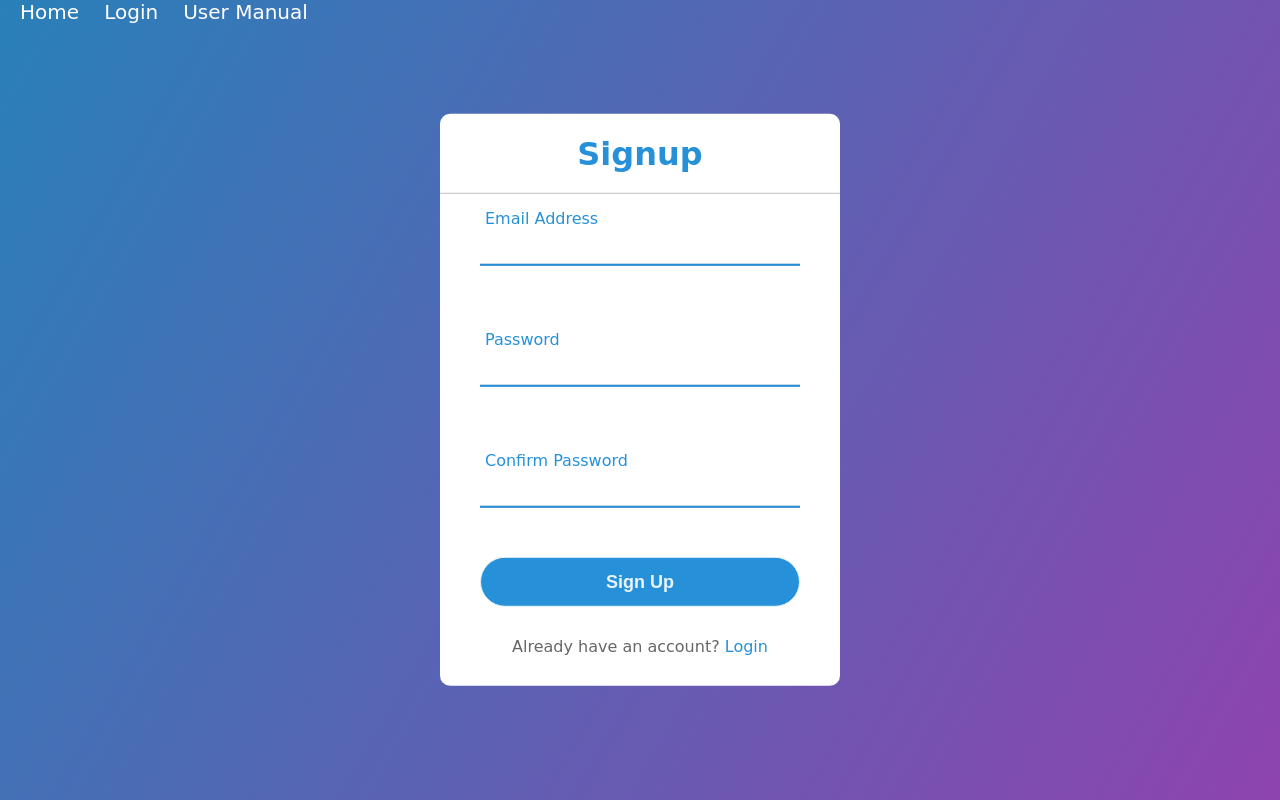
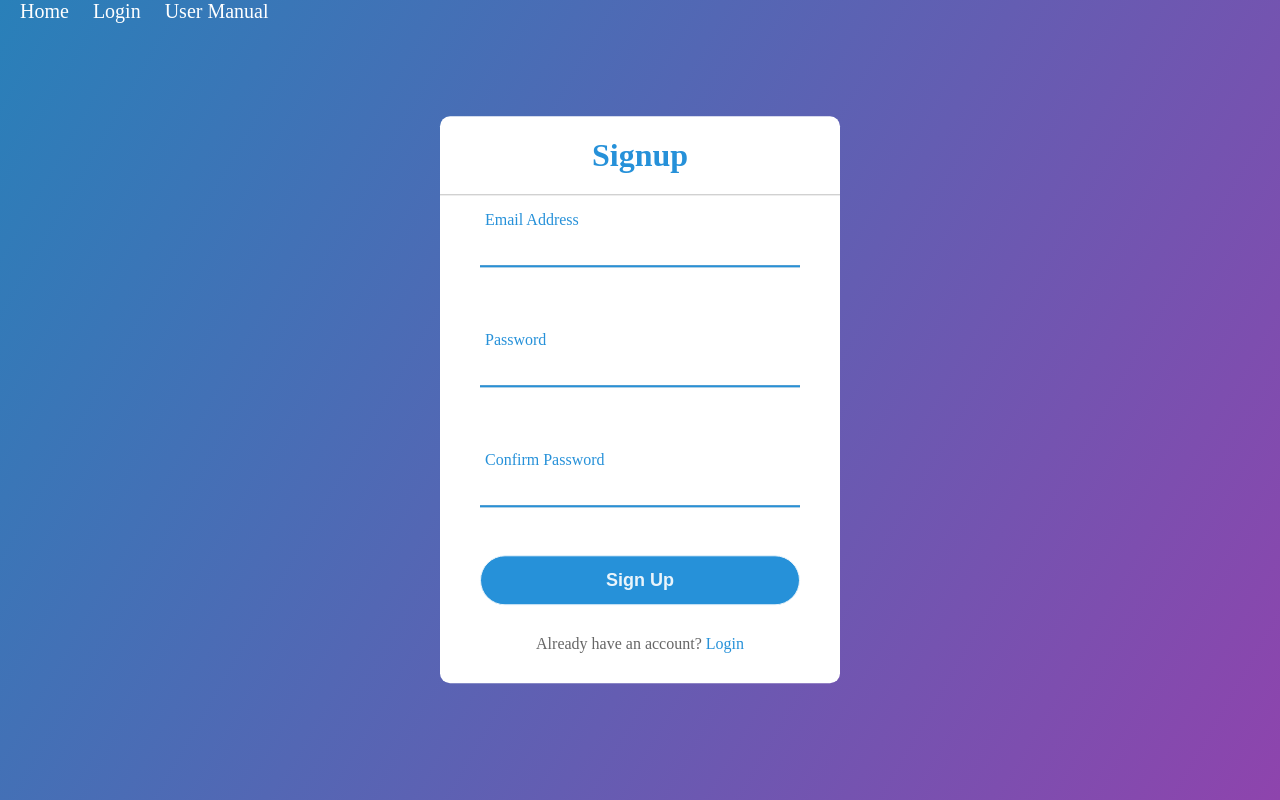
Before and after one commit to cs491teamluck/cs491teamluck.github.io, a Flask app: page /signup in a window 1280 px wide. Run offline with Flask 3, Linux system fonts and the light colour scheme.

Commit message:
Change minimal

```diff
--- a/RHYTHMUS/rhythmus/static/style/createsong.css
+++ b/RHYTHMUS/rhythmus/static/style/createsong.css
@@ -4,7 +4,6 @@ body{
     background: linear-gradient(120deg , #2980b9 , #8e44ad);
     height: 100vh;
     overflow: hidden;
-    font-family: "Brush Script MT" , "Lucida Handwriting" , cursive;
     overflow-y: scroll;
 }
 
--- a/RHYTHMUS/rhythmus/static/style/home.css
+++ b/RHYTHMUS/rhythmus/static/style/home.css
@@ -4,7 +4,6 @@ body{
     background: linear-gradient(120deg , #2980b9 , #8e44ad);
     height: 100vh;
     overflow: hidden;
-    font-family: "Brush Script MT" , "Lucida Handwriting" , cursive;
 }
 
 .topButtons a{
--- a/RHYTHMUS/rhythmus/static/style/login.css
+++ b/RHYTHMUS/rhythmus/static/style/login.css
@@ -4,7 +4,6 @@ body{
     background: linear-gradient(120deg , #2980b9 , #8e44ad);
     height: 100vh;
     overflow: hidden;
-    font-family: "Brush Script MT" , "Lucida Handwriting" , cursive;
 }
 
 .homeButton a{
--- a/RHYTHMUS/rhythmus/static/style/signup.css
+++ b/RHYTHMUS/rhythmus/static/style/signup.css
@@ -4,7 +4,6 @@ body{
     background: linear-gradient(120deg , #2980b9 , #8e44ad);
     height: 100vh;
     overflow: hidden;
-    font-family: "Brush Script MT" , "Lucida Handwriting" , cursive;
 }
 
 .homeButton a{
--- a/RHYTHMUS/rhythmus/static/style/userpage.css
+++ b/RHYTHMUS/rhythmus/static/style/userpage.css
@@ -4,7 +4,6 @@ body{
     background: linear-gradient(120deg , #2980b9 , #8e44ad);
     height: 100vh;
     overflow: hidden;
-    font-family: "Brush Script MT" , "Lucida Handwriting" , cursive;
     overflow-y: scroll;
 }
 
--- a/server/backend/settings.py
+++ b/server/backend/settings.py
@@ -87,9 +87,9 @@ WSGI_APPLICATION = 'backend.wsgi.application'
 DATABASES = {
     'default': {
         'ENGINE': 'django.db.backends.mysql',
-        'NAME': 'sql7618801',
-        'USER': 'sql7618801',
-        'PASSWORD': 'Es4pQSQJpT',
+        'NAME': 'sql7620439',
+        'USER': 'sql7620439',
+        'PASSWORD': 'kS2D6aRgph',
         'HOST': 'sql7.freemysqlhosting.net',
         'PORT': '3306',
         'OPTIONS': {
```
Also changed, not shown: 4 other files.
